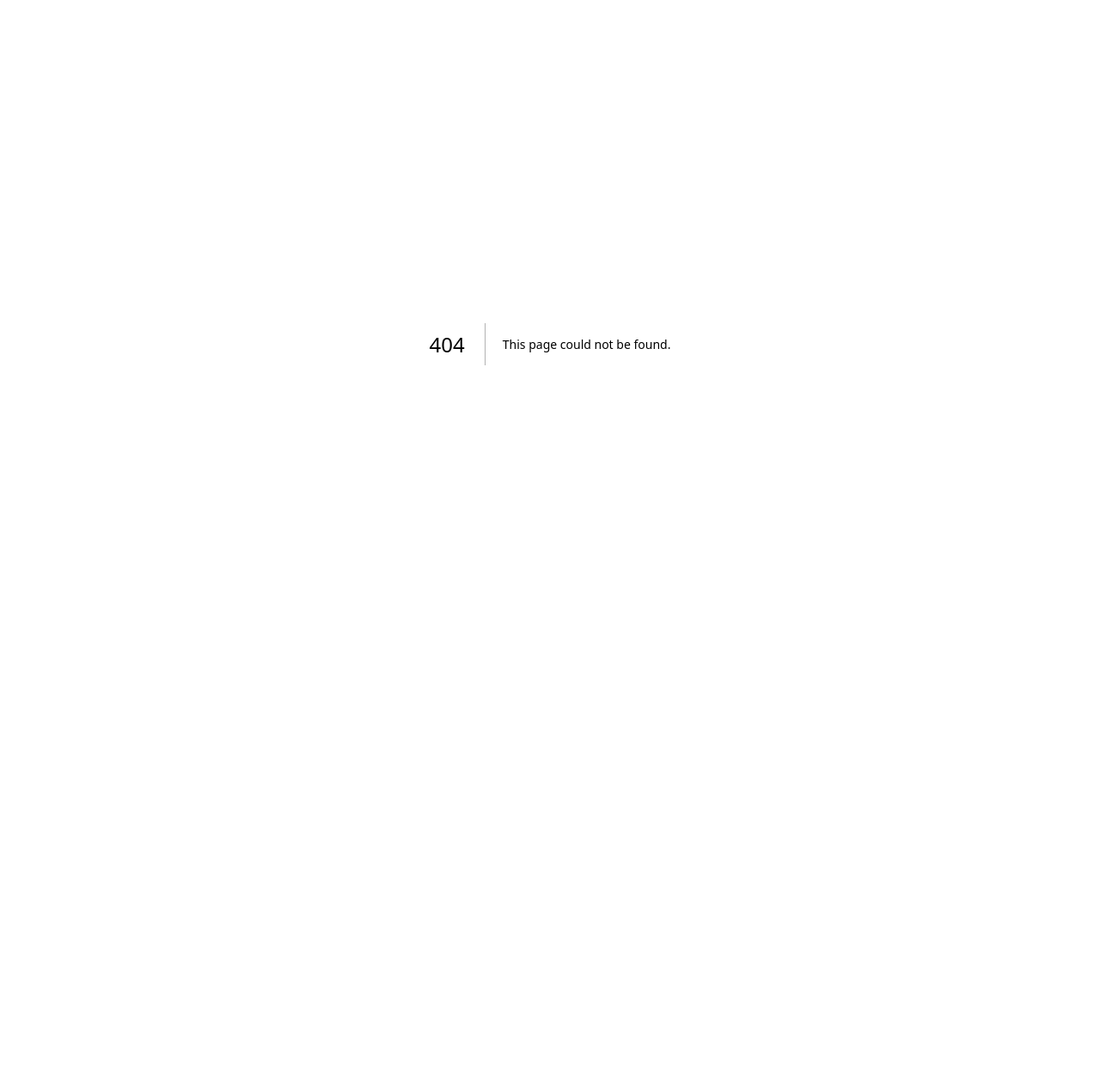
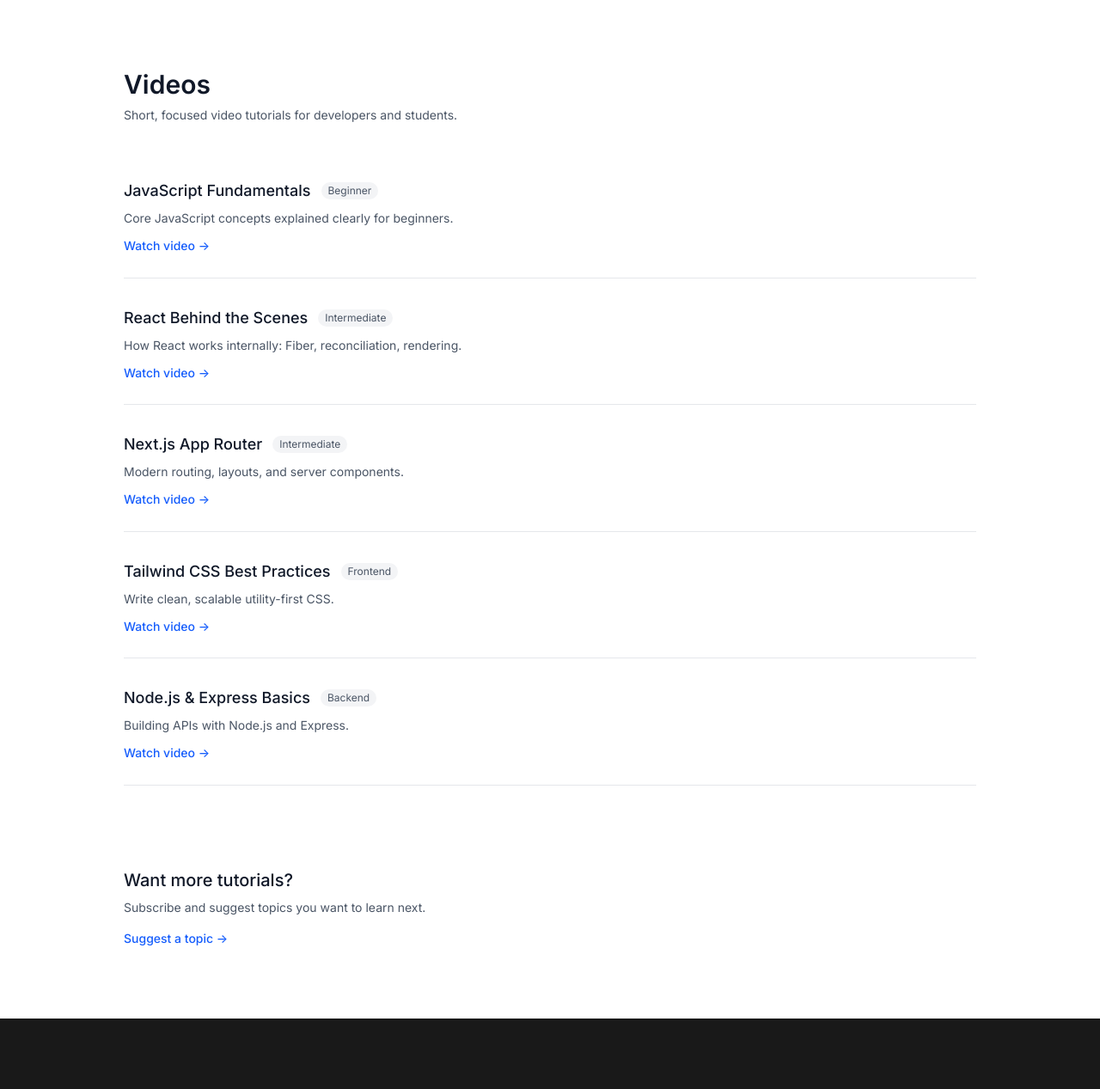
Before and after one commit to pradipchaudhary/docsnepal, a Next.js app: page /videos in a window 1280 px wide. Before the commit this address had no page. Shown: the top 1267 px of the page at 86% size. Before the commit the page ends 800 px from the top, so only its background shows below. Built offline with nearby package versions, Linux system fonts and the light colour scheme.

Commit message:
create all pages

```diff
--- a/app/layout.tsx
+++ b/app/layout.tsx
@@ -3,6 +3,8 @@
 import "../styles/globals.css";
 
 import { Inter, Plus_Jakarta_Sans } from "next/font/google";
+import Header from "@/components/Header";
+import Footer from "@/components/Footer";
 
 const inter = Inter({ subsets: ["latin"], variable: "--font-inter" });
 const jakarta = Plus_Jakarta_Sans({ subsets: ["latin"], variable: "--font-jakarta" });
@@ -36,7 +38,13 @@
   return (
     <html lang="en" className={`${inter.variable} ${jakarta.variable}`}>
       <body className="antialiased">
-        {children}
+        <div>
+          <Header />
+          <main>
+            {children}
+          </main>
+          <Footer />
+        </div>
       </body>
     </html>
   );
--- a/app/page.tsx
+++ b/app/page.tsx
@@ -1,15 +1,11 @@
-import Footer from '@/components/Footer'
-import Header from '@/components/Header'
 import Hero from '@/components/Hero'
 import React from 'react'
 
 const HomePage = () => {
   return (
-    <div>
-      <Header />
+    <>
       <Hero />
-      <Footer />
-    </div>
+    </>
   )
 }
 
--- /dev/null
+++ b/app/services/page.tsx
@@ -0,0 +1,86 @@
+import Link from "next/link";
+
+const services = [
+  {
+    title: "Technical Documentation",
+    desc: "Clean, structured, and developer-friendly documentation for products, APIs, and internal systems.",
+    points: ["API Docs", "Developer Guides", "README & Wiki", "System Architecture Docs"],
+  },
+  {
+    title: "Study Notes & Learning Content",
+    desc: "High-quality notes designed for Nepali students and self-learners.",
+    points: ["PDF Notes", "Beginner to Advanced Guides", "Exam-Oriented Content", "Revision Sheets"],
+  },
+  {
+    title: "Web Development Support",
+    desc: "Modern frontend and full-stack development assistance.",
+    points: ["React & Next.js", "Tailwind UI", "SEO-friendly Pages", "Performance Optimization"],
+  },
+  {
+    title: "Automation & Tools",
+    desc: "Productivity tools and automation to save time and reduce manual work.",
+    points: ["Custom Web Tools", "Data Converters", "Scrapers & Utilities", "Internal Dashboards"],
+  },
+  {
+    title: "Consultation & Mentorship",
+    desc: "Guidance for students, developers, and startups.",
+    points: ["Career Guidance", "Code Review", "Project Planning", "Best Practices"],
+  },
+];
+
+export default function ServicesPage() {
+  return (
+    <main className="mx-auto max-w-5xl px-4 py-20">
+      {/* Header */}
+      <header className="mb-20">
+        <h1 className="text-3xl font-semibold text-gray-900">Services</h1>
+        <p className="mt-2 max-w-xl text-sm text-gray-600">
+          Simple, focused services to help you learn, build, and document better.
+        </p>
+      </header>
+
+      {/* Services */}
+      <section className="space-y-12">
+        {services.map((service) => (
+          <div
+            key={service.title}
+            className="border-b border-gray-200 pb-10"
+          >
+            <h2 className="text-xl font-medium text-gray-900">
+              {service.title}
+            </h2>
+            <p className="mt-2 max-w-2xl text-sm text-gray-600">
+              {service.desc}
+            </p>
+
+            <ul className="mt-4 grid gap-2 sm:grid-cols-2 text-sm text-gray-700">
+              {service.points.map((point) => (
+                <li key={point} className="flex items-center gap-2">
+                  <span className="h-1 w-1 rounded-full bg-gray-400" />
+                  {point}
+                </li>
+              ))}
+            </ul>
+          </div>
+        ))}
+      </section>
+
+      {/* CTA */}
+      <section className="mt-24">
+        <h2 className="text-xl font-medium text-gray-900">
+          Want to work together?
+        </h2>
+        <p className="mt-2 max-w-xl text-sm text-gray-600">
+          Reach out if you need documentation, tools, or development support.
+        </p>
+
+        <Link
+          href="/contact"
+          className="mt-4 inline-block text-sm font-medium text-blue-600 hover:underline"
+        >
+          Contact DocsNepal →
+        </Link>
+      </section>
+    </main>
+  );
+}
--- /dev/null
+++ b/app/tools/page.tsx
@@ -0,0 +1,80 @@
+import Link from "next/link";
+
+const tools = [
+  {
+    category: "Documentation & Writing",
+    items: [
+      { title: "Markdown Editor", desc: "Live markdown editor with PDF/HTML export" },
+      { title: "PDF Notes Generator", desc: "Generate clean, printable study notes" },
+      { title: "AI Study Notes", desc: "Instant revision notes for students" },
+    ],
+  },
+  {
+    category: "Developer Tools",
+    items: [
+      { title: "JSON Formatter", desc: "Beautify and validate JSON data" },
+      { title: "JWT Decoder", desc: "Decode JWT tokens securely" },
+      { title: "Base64 Encoder/Decoder", desc: "Encode and decode Base64 strings" },
+      { title: "Regex Tester", desc: "Test and debug regular expressions" },
+    ],
+  },
+  {
+    category: "UI & Frontend",
+    items: [
+      { title: "Color Picker", desc: "Generate HEX, RGB, HSL palettes" },
+      { title: "Responsive Preview", desc: "Preview UI across devices" },
+      { title: "CSS Generator", desc: "Flexbox and Grid utilities" },
+    ],
+  },
+  {
+    category: "Nepal Tools",
+    items: [
+      { title: "Nepali Date Converter", desc: "Convert BS ↔ AD dates" },
+      { title: "Notice & Exam Alerts", desc: "Latest government updates (coming soon)" },
+    ],
+  },
+];
+
+export default function ToolsPage() {
+  return (
+    <main className="mx-auto max-w-6xl px-4 py-16">
+      <header className="mb-16">
+        <h1 className="text-4xl font-bold text-gray-900">Tools</h1>
+        <p className="mt-3 max-w-2xl text-gray-600">
+          A curated collection of free, fast, and practical tools for developers, students, and professionals in Nepal.
+        </p>
+      </header>
+
+      <div className="space-y-14">
+        {tools.map((section) => (
+          <section key={section.category} className="space-y-4">
+            <h2 className="text-2xl font-semibold text-gray-900 tracking-tight">
+              {section.category}
+            </h2>
+
+            <div className="grid gap-6 sm:grid-cols-2 lg:grid-cols-3">
+              {section.items.map((tool) => (
+                <div
+                  key={tool.title}
+                  className="group rounded-2xl border border-gray-200 bg-white p-6 shadow-sm transition-all duration-200 hover:-translate-y-1 hover:shadow-lg"
+                >
+                  <h3 className="text-lg font-semibold text-gray-900 group-hover:text-blue-600 transition-colors">
+                    {tool.title}
+                  </h3>
+                  <p className="mt-2 text-sm text-gray-600">{tool.desc}</p>
+
+                  <Link
+                    href="#"
+                    className="mt-4 inline-block text-sm font-medium text-blue-600 hover:underline"
+                  >
+                    Use Tool →
+                  </Link>
+                </div>
+              ))}
+            </div>
+          </section>
+        ))}
+      </div>
+    </main>
+  );
+}
--- /dev/null
+++ b/app/videos/page.tsx
@@ -0,0 +1,95 @@
+import Link from "next/link";
+
+const videos = [
+  {
+    title: "JavaScript Fundamentals",
+    desc: "Core JavaScript concepts explained clearly for beginners.",
+    tag: "Beginner",
+    href: "#",
+  },
+  {
+    title: "React Behind the Scenes",
+    desc: "How React works internally: Fiber, reconciliation, rendering.",
+    tag: "Intermediate",
+    href: "#",
+  },
+  {
+    title: "Next.js App Router",
+    desc: "Modern routing, layouts, and server components.",
+    tag: "Intermediate",
+    href: "#",
+  },
+  {
+    title: "Tailwind CSS Best Practices",
+    desc: "Write clean, scalable utility-first CSS.",
+    tag: "Frontend",
+    href: "#",
+  },
+  {
+    title: "Node.js & Express Basics",
+    desc: "Building APIs with Node.js and Express.",
+    tag: "Backend",
+    href: "#",
+  },
+];
+
+export default function VideosPage() {
+  return (
+    <main className="mx-auto max-w-5xl px-4 py-20">
+      {/* Header */}
+      <header className="mb-16">
+        <h1 className="text-3xl font-semibold text-gray-900">Videos</h1>
+        <p className="mt-2 max-w-xl text-sm text-gray-600">
+          Short, focused video tutorials for developers and students.
+        </p>
+      </header>
+
+      {/* Video List */}
+      <section className="space-y-8">
+        {videos.map((video) => (
+          <div
+            key={video.title}
+            className="border-b border-gray-200 pb-6"
+          >
+            <div className="flex items-center gap-3">
+              <h2 className="text-lg font-medium text-gray-900">
+                {video.title}
+              </h2>
+              <span className="rounded-full bg-gray-100 px-2 py-0.5 text-xs text-gray-600">
+                {video.tag}
+              </span>
+            </div>
+
+            <p className="mt-2 max-w-2xl text-sm text-gray-600">
+              {video.desc}
+            </p>
+
+            <Link
+              href={video.href}
+              className="mt-3 inline-block text-sm font-medium text-blue-600 hover:underline"
+            >
+              Watch video →
+            </Link>
+          </div>
+        ))}
+      </section>
+
+      {/* CTA */}
+      <section className="mt-24">
+        <h2 className="text-xl font-medium text-gray-900">
+          Want more tutorials?
+        </h2>
+        <p className="mt-2 max-w-xl text-sm text-gray-600">
+          Subscribe and suggest topics you want to learn next.
+        </p>
+
+        <Link
+          href="/contact"
+          className="mt-4 inline-block text-sm font-medium text-blue-600 hover:underline"
+        >
+          Suggest a topic →
+        </Link>
+      </section>
+    </main>
+  );
+}
--- a/components/Header.tsx
+++ b/components/Header.tsx
@@ -49,7 +49,7 @@
 
         {/* Menu */}
         <nav className="flex items-center gap-6">
-          {["home", "tools", "service", "videos"].map((item) => (
+          {["home", "tools", "services", "videos"].map((item) => (
             <Link
               key={item}
               href={item === "home" ? "/" : `/${item}`}
```
